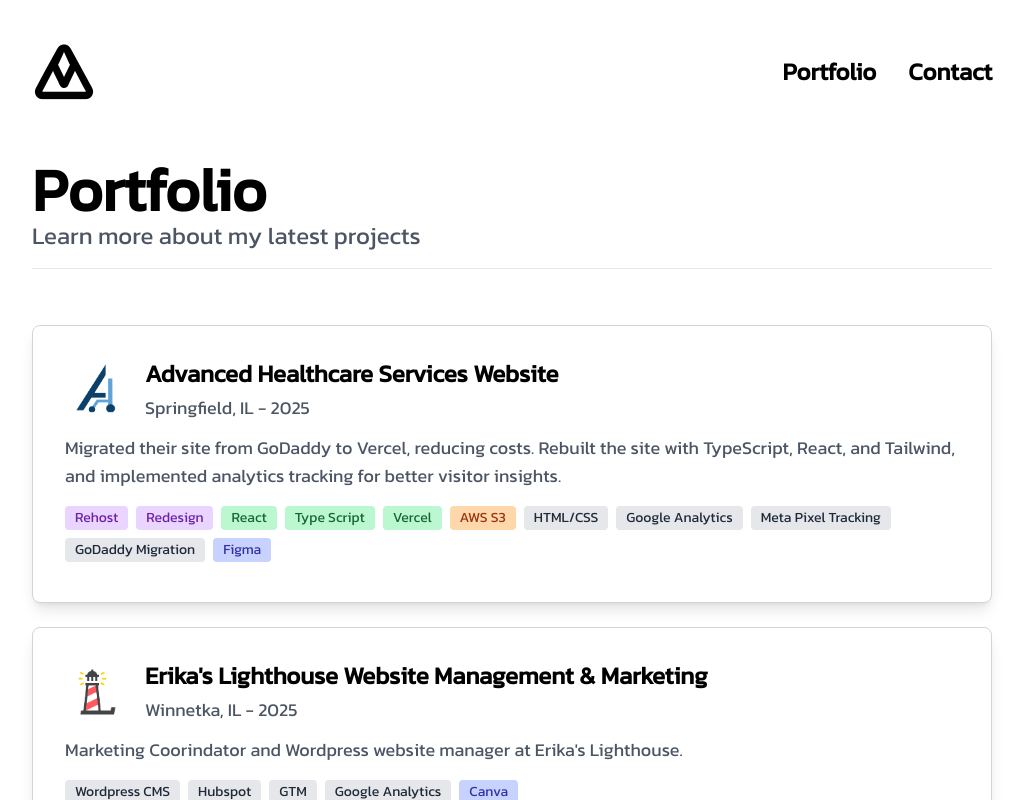
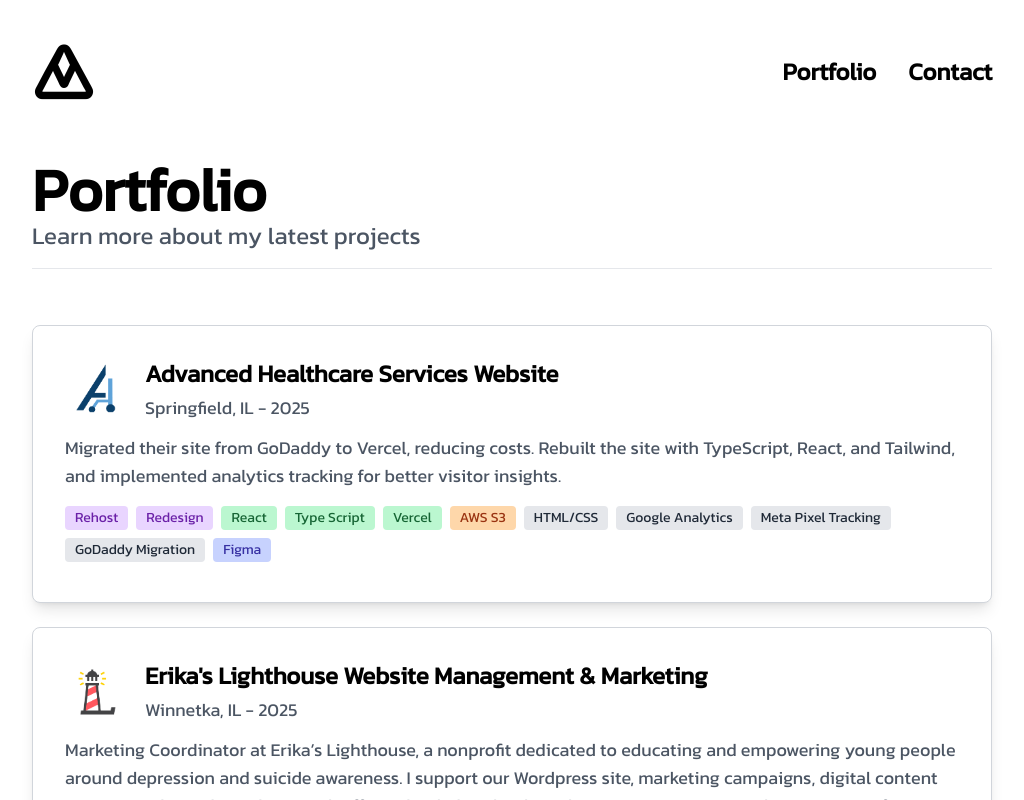
Before and after one commit to TheAdrianVera/adriangvera, a Next.js app: page /portfolio in a window 1280 px wide. Shown: the top 800 px of the page, without its empty margins (128-1152 px from the left). Built offline with nearby package versions, Linux system fonts and the light colour scheme.

Commit message:
Update: ELH Description

```diff
--- a/src/app/portfolio/page.tsx
+++ b/src/app/portfolio/page.tsx
@@ -73,7 +73,7 @@
             title: 'Erika\'s Lighthouse Website Management & Marketing',
             year: 2025,
             logo: 'elh',
-            description: 'Marketing Coorindator and Wordpress website manager at Erika\'s Lighthouse.',
+            description: 'Marketing Coordinator at Erika\’s Lighthouse, a nonprofit dedicated to educating and empowering young people around depression and suicide awareness. I support our Wordpress site, marketing campaigns, digital content across our channels, and outreach efforts that help schools and communities create inclusive, stigma-free environments for students.',
             skills: ['Wordpress CMS', 'Hubspot', 'GTM', 'Google Analytics'],
             design: ['Canva'],
             location: ['Winnetka', 'IL'],
```
